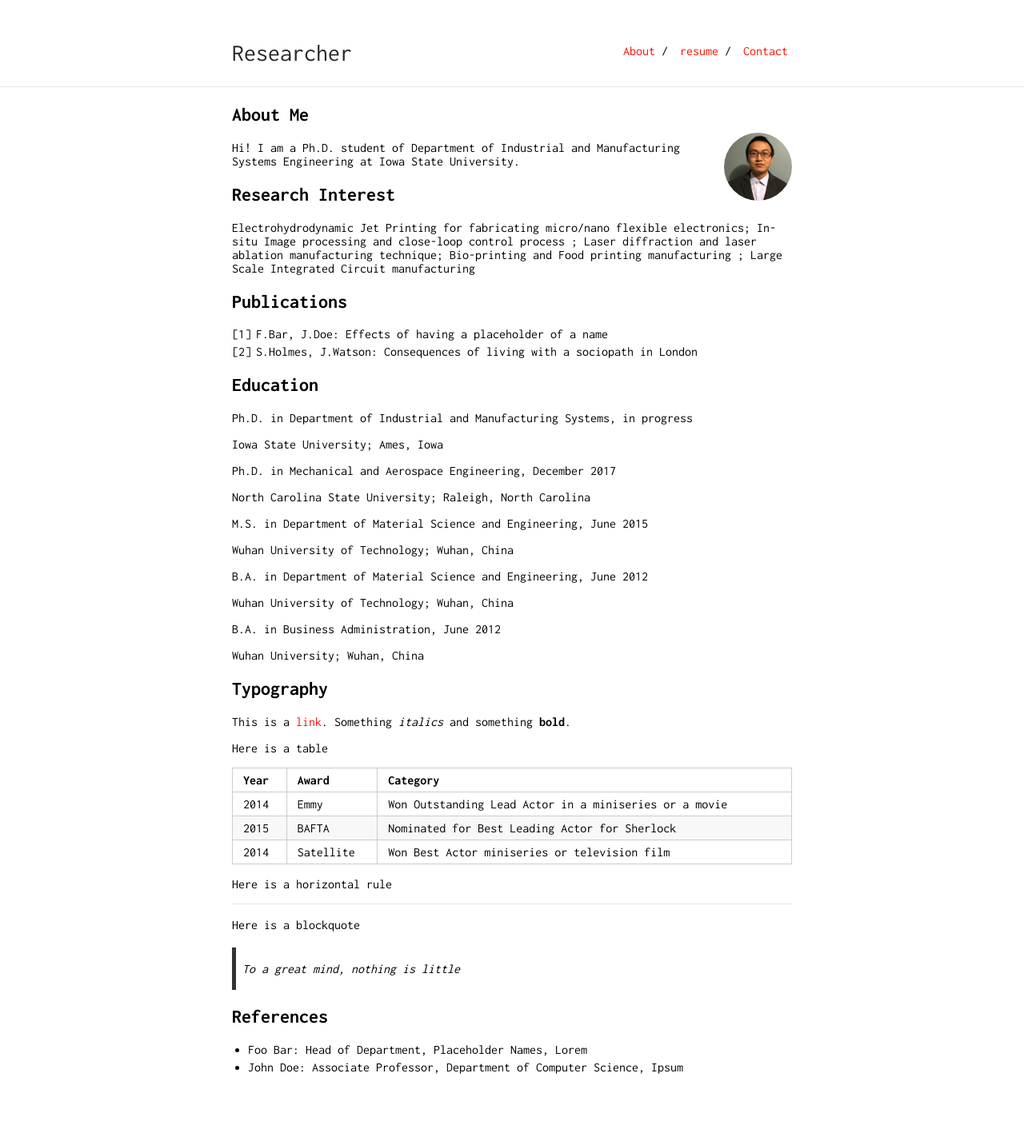
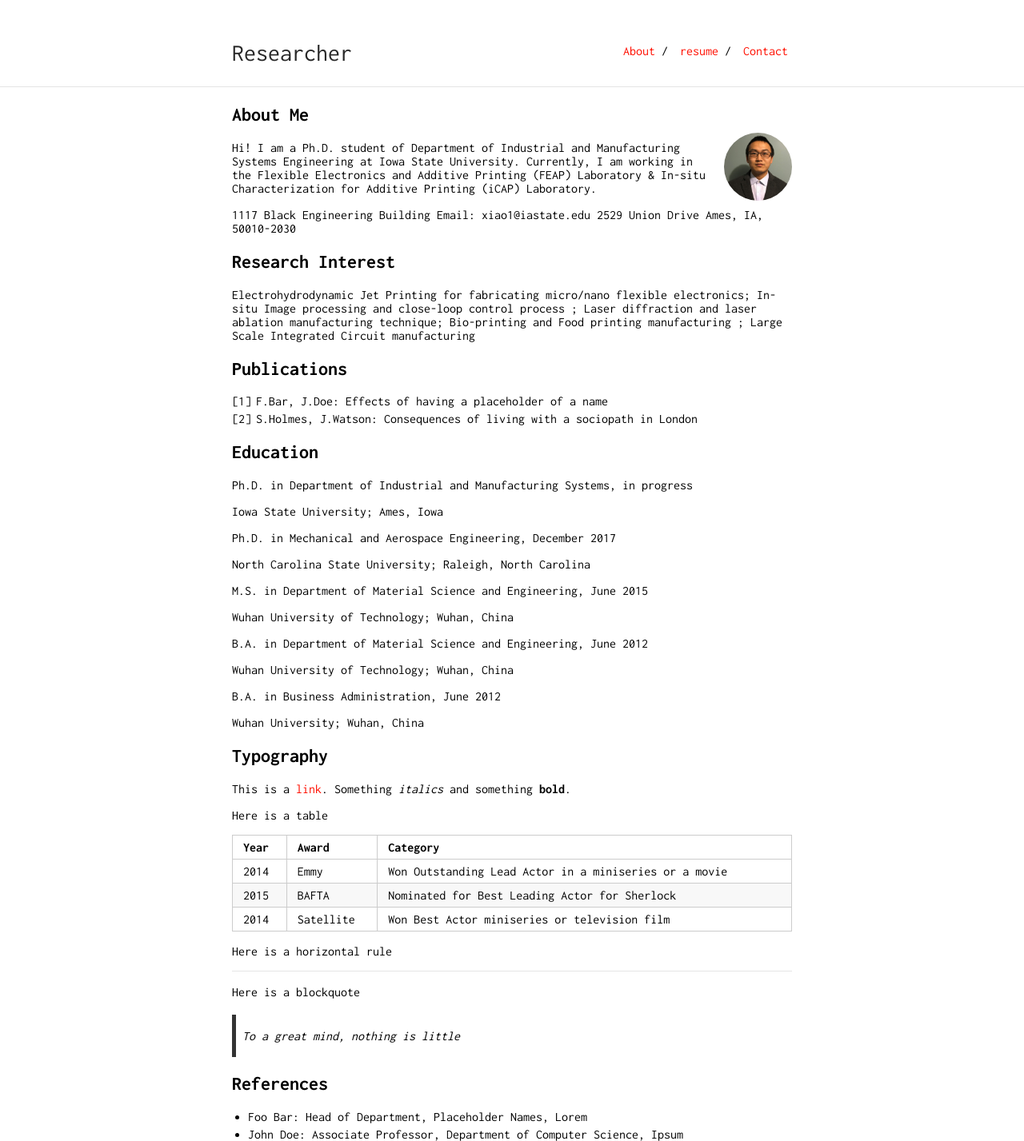
Before and after one commit to zhangxiao2018/zhangxiao2018.github.io, a Jekyll site: the page built from index.md, in a window 1280 px wide. Shown: the whole page at 80% size. Built offline with Jekyll 4.4.1, drawn with Linux system fonts in a browser that asks for light colours; our own code applies the rules of GitHub Pages for plain Markdown files; before the commit the page ends 1343 px from its top, so only the background shows below that.

Commit message:
Update index.md

```diff
--- a/index.md
+++ b/index.md
@@ -7,6 +7,11 @@ layout: default
 <img class="profile-picture" src="xiaozhang.jpg">
 
 Hi! I am a Ph.D. student of Department of Industrial and Manufacturing Systems Engineering at Iowa State University.
+Currently, I am working in the Flexible Electronics and Additive Printing (FEAP) Laboratory & In-situ Characterization for Additive Printing (iCAP) Laboratory.
+
+1117 Black Engineering Building                                                              Email: xiao1@iastate.edu
+2529 Union Drive
+Ames, IA, 50010-2030
 
 ## Research Interest
 
```
